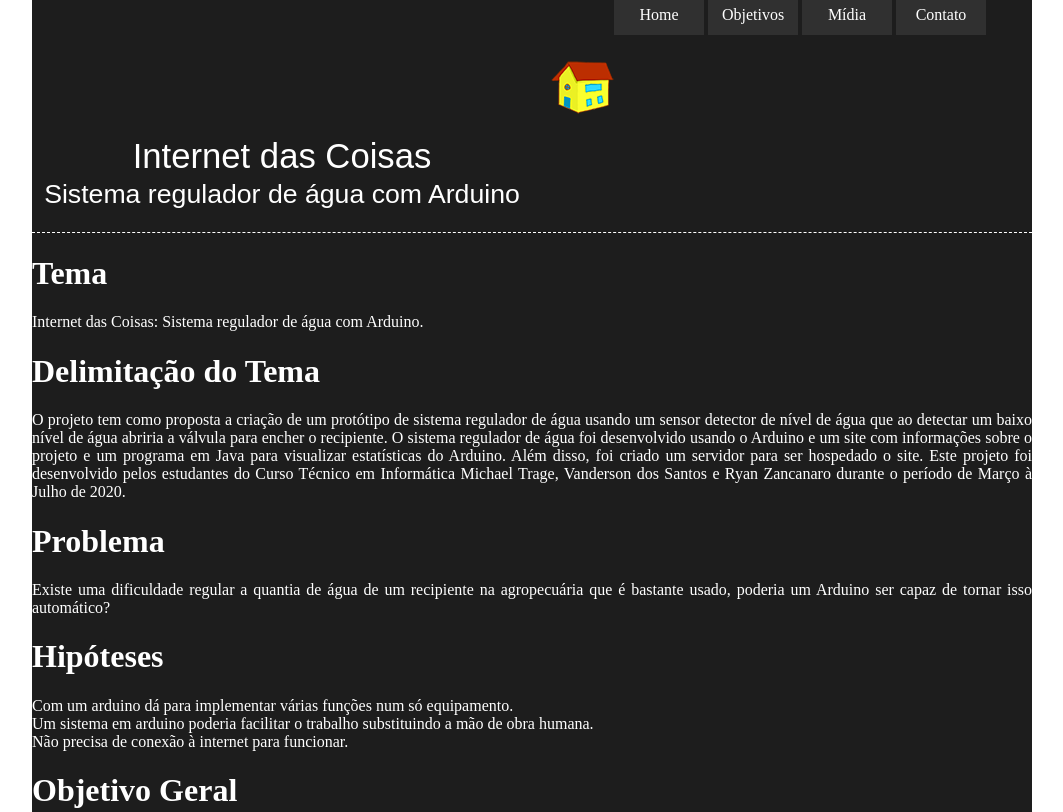
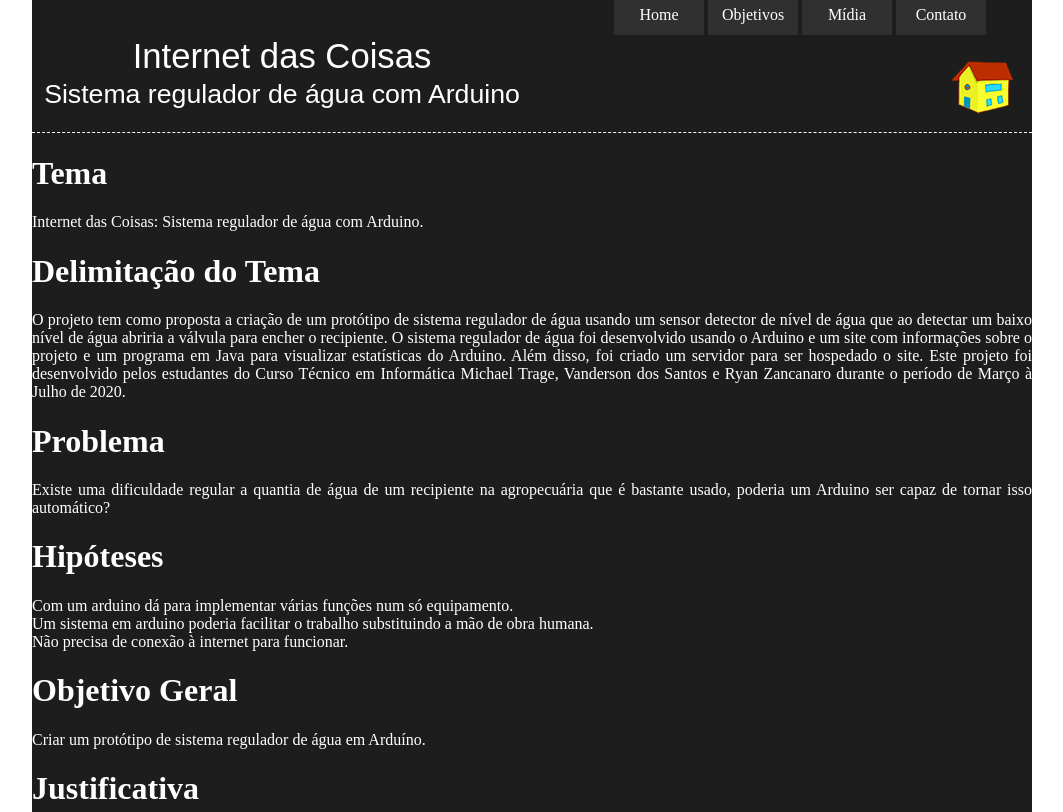
Before and after one commit to Yuu-bytes/SistemaReguladorDeAgua, a plain HTML site: page index.html in a window 1280 px wide. Shown: the top 812 px of the page, without its empty margins (101-1164 px from the left). Drawn offline with Linux system fonts and the light colour scheme.

Commit message:
O que um errinho não faz... Arrumado o bugzinho

```diff
--- a/style_large.css
+++ b/style_large.css
@@ -35,8 +35,7 @@ body {
 
 #icone {
     display: block;
-    float: left;
-    margin-left: 500px;
+    float: right;
 }
 
 /* Aqui começa o menu do site */
```
